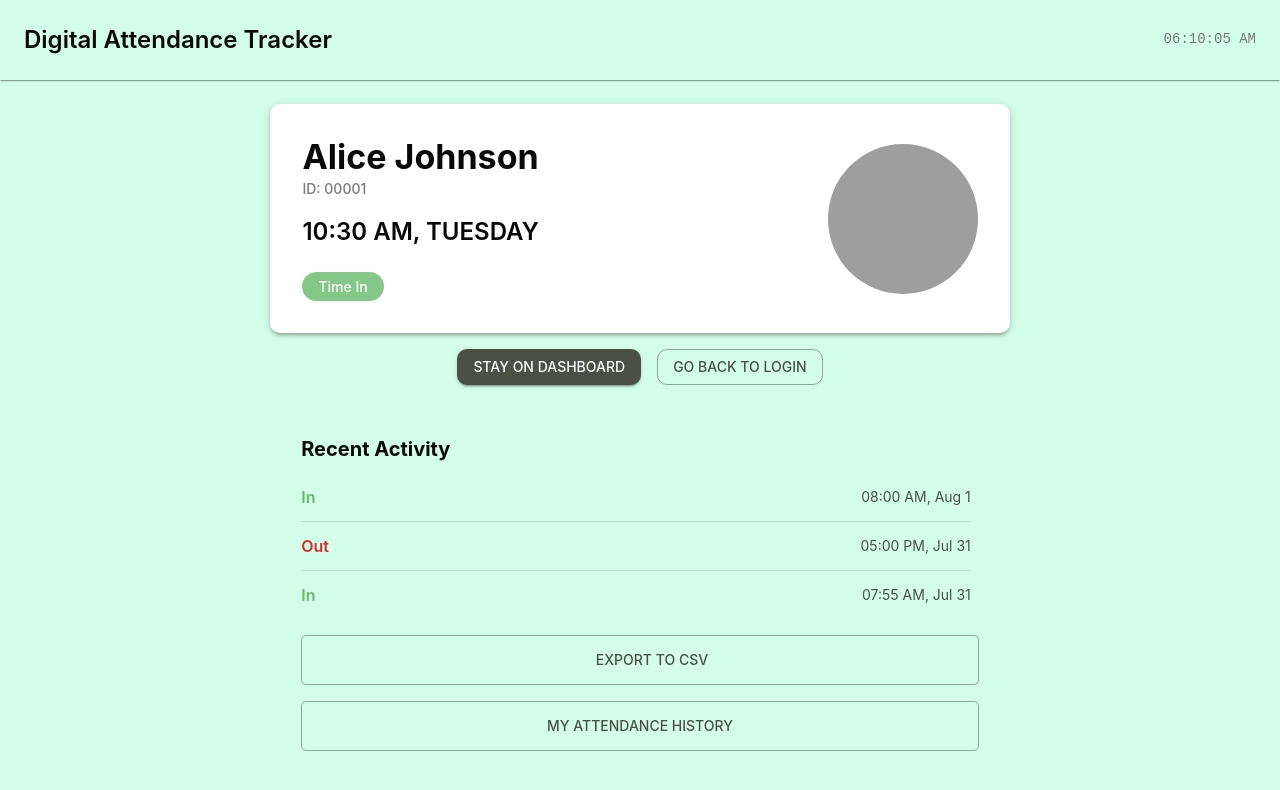
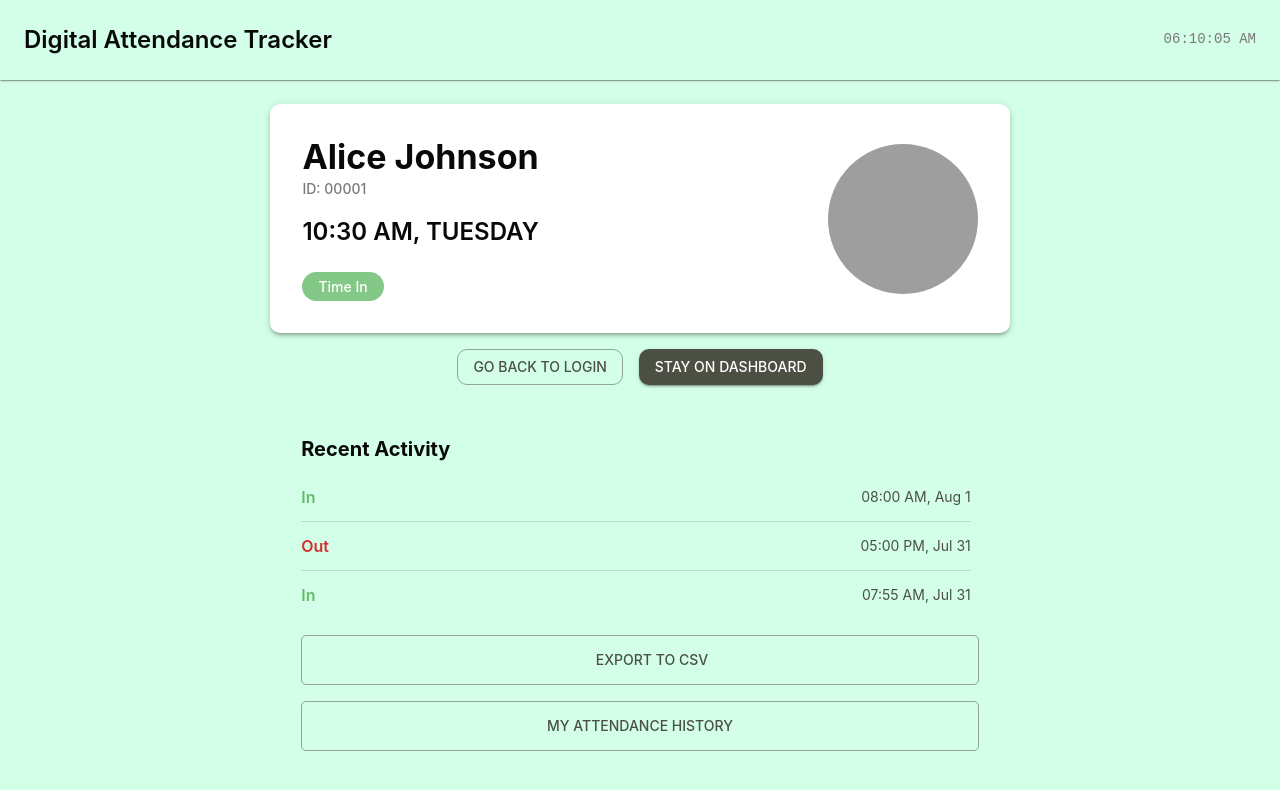
Before and after one commit to esamp001/id_tapping_system, a React (Create React App) app: page /dashboard in a window 1280 px wide. Shown: the top 790 px of the page. Built offline with nearby package versions, Linux system fonts and the light colour scheme; grey boxes are pictures that could not be loaded; some icons are missing.

Commit message:
Auto commit: 10/28/2025, 3:10:00 PM

```diff
--- a/src/pages/Dashboard.js
+++ b/src/pages/Dashboard.js
@@ -76,12 +76,13 @@ const Dashboard = () => {
                         flexDirection: { xs: "column", sm: "row" },
                     }}
                 >
+                    <Button variant="outlined">
+                        Go back to login
+                    </Button>
                     <Button variant="contained">
                         Stay on Dashboard
                     </Button>
-                    <Button variant="outlined">
-                        Go back to login
-                    </Button>
+
                 </Box>
                 <Box
                     sx={{
```
